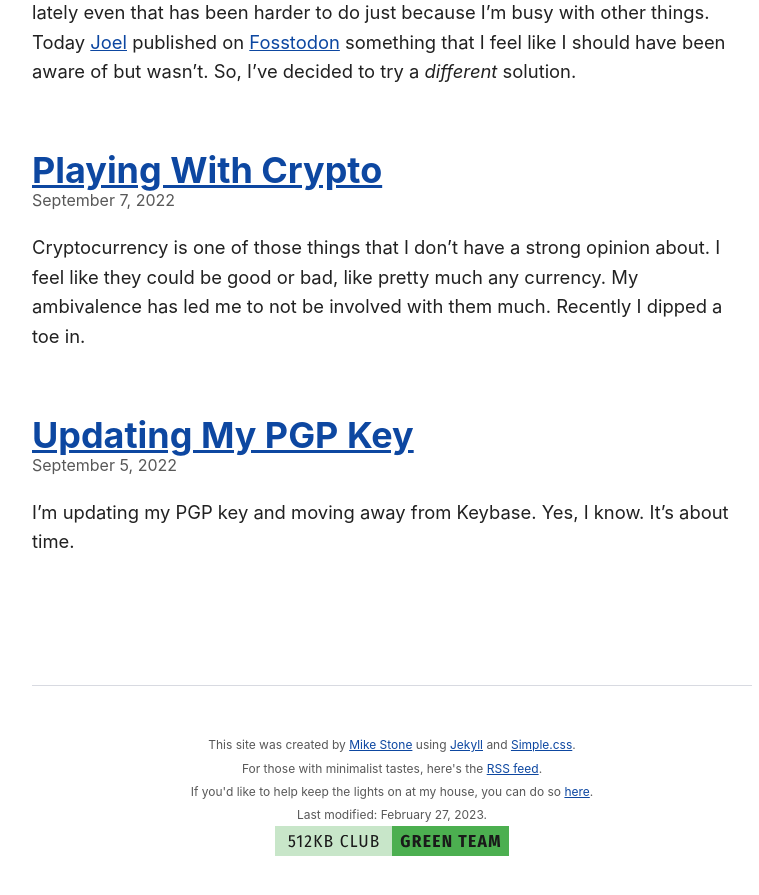
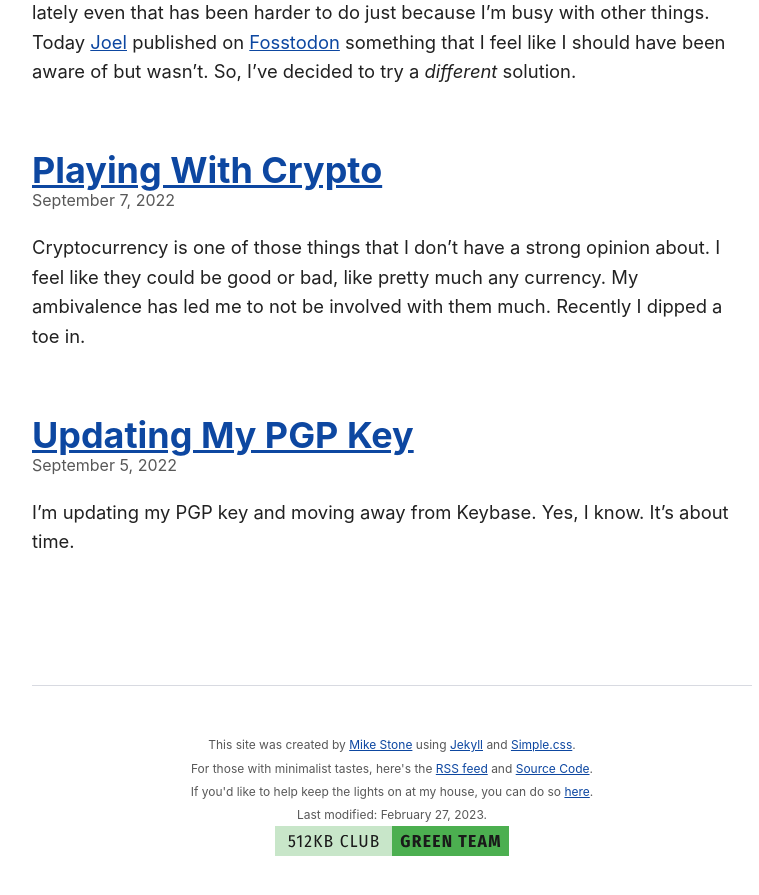
Before and after one commit to lrmikestone/jekyll.blog, a Jekyll site: the page built from index.md, in a window 1280 px wide and 900 px high, scrolled down 2149 px. Shown: the top 895 px of the window, without its empty margins (248-1007 px from the left). Built offline with Jekyll 4.4.1, drawn with Linux system fonts in a browser that asks for light colours.

Commit message:
Adding source link to the footer.

```diff
--- a/_layouts/default.html
+++ b/_layouts/default.html
@@ -25,7 +25,7 @@
 
     <footer>
       <p><small>This site was created by <a rel="me" href="https://fosstodon.org/@mike">Mike Stone</a> using <a href="https://jekyllrb.com">Jekyll</a> and <a href="https://simplecss.org">Simple.css</a>.<br>
-        For those with minimalist tastes, here's the <a href="/feed">RSS feed</a>.<br>
+        For those with minimalist tastes, here's the <a href="/feed">RSS feed</a> and <a href="https://github.com/lrmikestone/jekyll.blog">Source Code</a>.<br>
         If you'd like to help keep the lights on at my house, you can do so <a href="https://ko-fi.com/mikestone">here</a>.<br>
         Last modified: {{ site.time | date: "%B %-d, %Y"}}.<br>
       <a href="https://512kb.club"><img src="/assets/images/green-team.svg" /></a></small>
```
